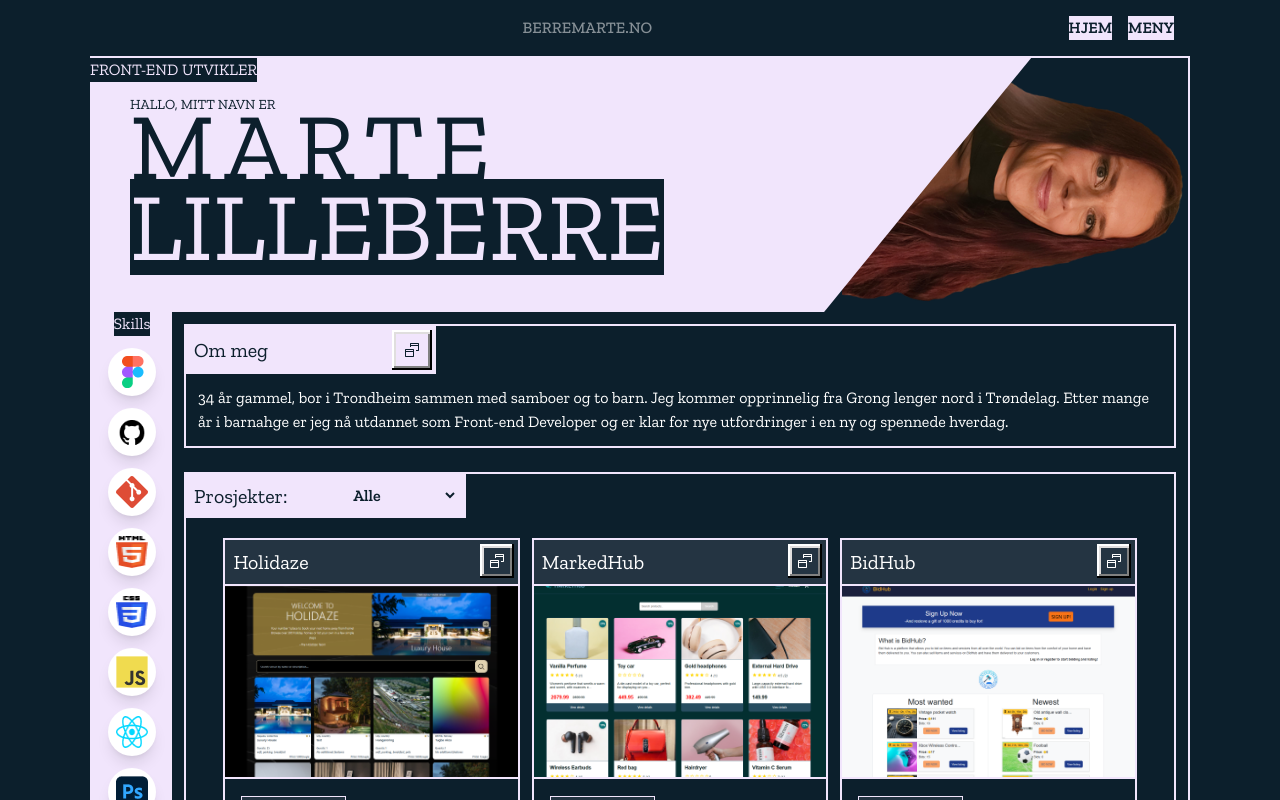
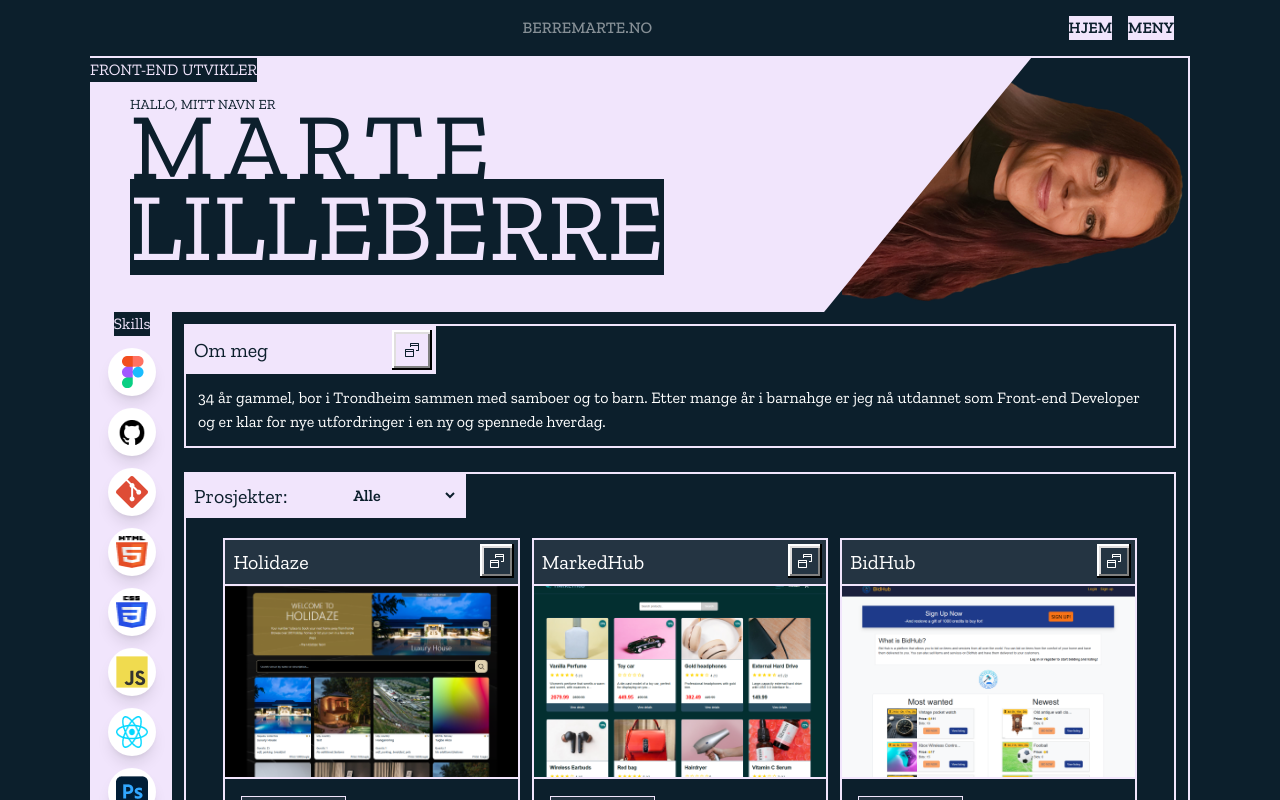
Before and after one commit to Berrinj/Portfolio2, a React (Vite) app: page / in a window 1280 px wide. Shown: the top 800 px of the page. Built offline with nearby package versions, Linux system fonts and the light colour scheme.

Commit message:
updated about me section

```diff
--- a/src/Pages/Home/index.jsx
+++ b/src/Pages/Home/index.jsx
@@ -65,10 +65,9 @@
               className="sm:hidden w-32 h-auto max-h-[170px] object-contain border-2 border-selago me-2"
             />
             <p className="text-white pe-2">
-              34 år gammel, bor i Trondheim sammen med samboer og to barn. Jeg
-              kommer opprinnelig fra Grong lenger nord i Trøndelag. Etter mange
-              år i barnahge er jeg nå utdannet som Front-end Developer og er
-              klar for nye utfordringer i en ny og spennede hverdag.
+              34 år gammel, bor i Trondheim sammen med samboer og to barn. Etter
+              mange år i barnahge er jeg nå utdannet som Front-end Developer og
+              er klar for nye utfordringer i en ny og spennede hverdag.
             </p>
           </div>
           {isAboutOpen && (
```
